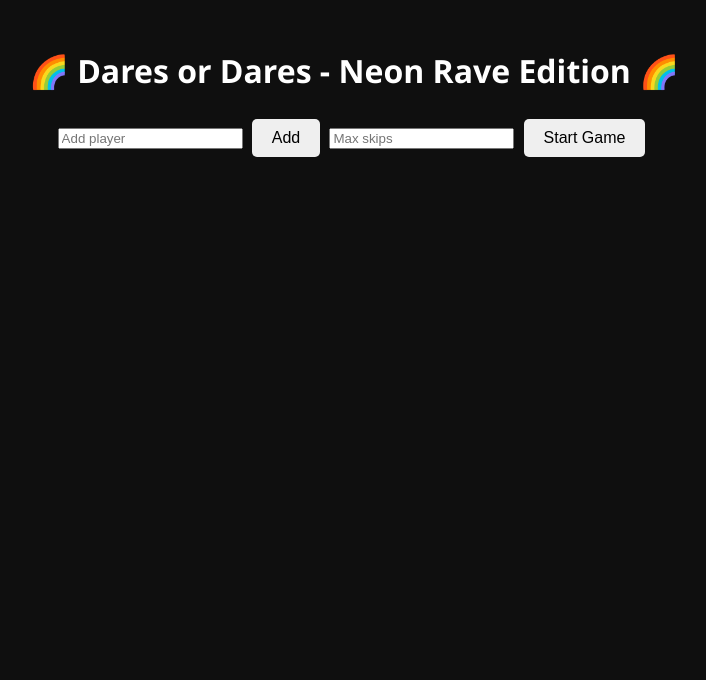
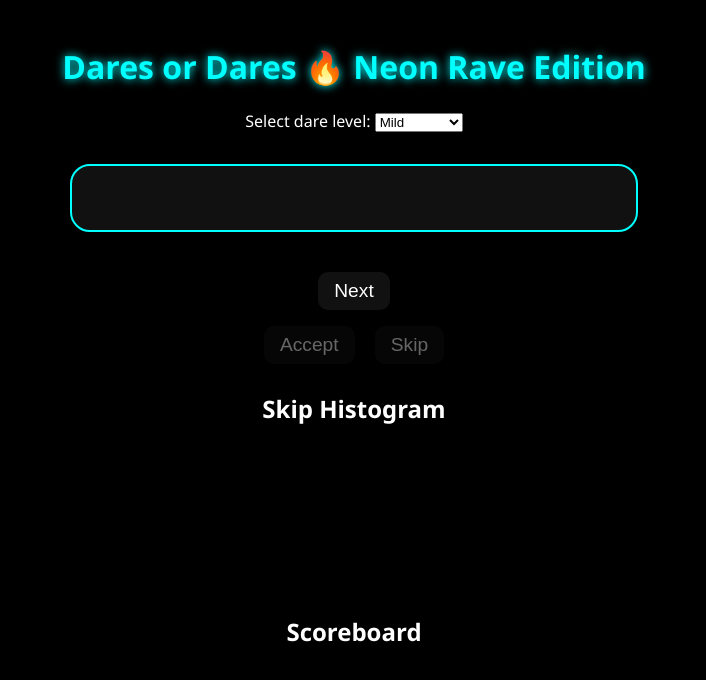
Before and after one commit to anomboi/dare-or-dare, a plain HTML site: page index.html in a window 1280 px wide. Both pictures are taken after a click on the button "Start Game". Shown: the whole page, without its empty margins (286-992 px from the left). Drawn offline with Linux system fonts and the light colour scheme.

Commit message:
Update index.html

```diff
--- a/index.html
+++ b/index.html
@@ -3,193 +3,228 @@
 <head>
   <meta charset="UTF-8" />
   <meta name="viewport" content="width=device-width, initial-scale=1.0" />
-  <title>Dares or Dares - Neon Rave</title>
+  <title>Dares or Dares: Neon Rave Edition</title>
   <style>
     body {
-      font-family: 'Segoe UI', Tahoma, Geneva, Verdana, sans-serif;
-      background-color: #0f0f0f;
+      font-family: 'Segoe UI', sans-serif;
+      background-color: #000;
       color: #fff;
       text-align: center;
-      padding: 20px;
+      padding: 1rem;
+    }
+    h1 {
+      color: #0ff;
+      animation: pulse 2s infinite;
+    }
+    @keyframes pulse {
+      0% { text-shadow: 0 0 10px #0ff; }
+      50% { text-shadow: 0 0 30px #0ff; }
+      100% { text-shadow: 0 0 10px #0ff; }
     }
     button {
-      margin: 5px;
-      padding: 10px 20px;
+      font-size: 1.2rem;
+      padding: 0.5rem 1rem;
+      margin: 0.5rem;
       border: none;
-      border-radius: 5px;
-      font-size: 1rem;
+      border-radius: 10px;
       cursor: pointer;
+      background-color: #111;
+      color: #fff;
+      transition: all 0.3s ease;
+    }
+    button:hover {
+      background-color: #222;
+      box-shadow: 0 0 15px #0ff;
     }
     button:disabled {
-      background-color: #555;
+      opacity: 0.4;
       cursor: not-allowed;
     }
-    #dareDisplay {
-      font-size: 1.5rem;
-      margin: 20px 0;
-      min-height: 60px;
+    .glow {
+      animation: glow 1.5s infinite alternate;
     }
-    .scoreboard {
-      margin-top: 30px;
+    @keyframes glow {
+      from { box-shadow: 0 0 5px #f0f, 0 0 10px #f0f; }
+      to { box-shadow: 0 0 20px #0ff, 0 0 30px #0ff; }
+    }
+    .card {
+      margin: 2rem auto;
+      padding: 2rem;
+      border: 2px solid #0ff;
+      border-radius: 20px;
+      background: #111;
+      max-width: 500px;
+      transition: transform 0.6s;
+      animation: flipIn 1s ease;
+    }
+    @keyframes flipIn {
+      from { transform: rotateY(90deg); opacity: 0; }
+      to { transform: rotateY(0deg); opacity: 1; }
+    }
+    #histogram {
+      display: flex;
+      justify-content: center;
+      align-items: flex-end;
+      gap: 10px;
+      height: 150px;
+      margin-bottom: 1rem;
     }
     .bar {
-      display: inline-block;
-      margin: 0 5px;
-      background: #ff0080;
-      width: 20px;
-      transition: height 0.3s ease;
+      width: 30px;
+      background-color: #f0f;
+      text-align: center;
+      color: white;
     }
-    select {
-      padding: 5px;
-      margin: 10px;
+    .bar-label {
+      margin-top: 5px;
+      font-size: 0.8rem;
     }
   </style>
 </head>
 <body>
-  <h1>🌈 Dares or Dares - Neon Rave Edition 🌈</h1>
-  <div>
-    <input id="playerInput" type="text" placeholder="Add player" />
-    <button onclick="addPlayer()">Add</button>
-    <input id="maxSkips" type="number" placeholder="Max skips" min="1" />
+  <h1>Dares or Dares 🔥 Neon Rave Edition</h1>
+  <div id="player-setup">
+    <textarea id="player-names" placeholder="Enter player names, one per line"></textarea><br/>
+    <input type="number" id="max-skips" placeholder="Max skips per player" /><br/>
     <button onclick="startGame()">Start Game</button>
   </div>
-  <div id="gameArea" style="display:none">
-    <h2 id="currentPlayer"></h2>
-    <select id="dareLevel">
-      <option value="mild">Mild</option>
-      <option value="spicy">Spicy</option>
-      <option value="dangerous">Dangerous</option>
-    </select><br/>
-    <button id="nextBtn" onclick="nextDare()">Next</button>
-    <button id="acceptBtn" onclick="acceptDare()" disabled>Accept</button>
-    <button id="skipBtn" onclick="skipDare()" disabled>Skip (Penalty: 1 shot)</button>
-    <div id="dareDisplay"></div>
-    <h3>Dare History</h3>
-    <ul id="dareHistory"></ul>
-    <div class="scoreboard">
-      <h3>Skip Count</h3>
-      <div id="histogram"></div>
+
+  <div id="game-area" style="display:none;">
+    <div>
+      <label>Select dare level:</label>
+      <select id="dareLevel">
+        <option value="mild">Mild</option>
+        <option value="spicy">Spicy</option>
+        <option value="dangerous">Dangerous</option>
+      </select>
     </div>
+
+    <div class="card" id="dare-card"></div>
+
+    <div>
+      <button id="nextBtn" onclick="nextDare()">Next</button><br/>
+      <button id="acceptBtn" onclick="acceptDare()" disabled>Accept</button>
+      <button id="skipBtn" onclick="skipDare()" disabled>Skip</button>
+    </div>
+
+    <h2>Skip Histogram</h2>
+    <div id="histogram"></div>
+
+    <h2>Scoreboard</h2>
+    <div id="scoreboard"></div>
   </div>
 
   <script>
-    const players = [];
-    const skips = {};
-    let currentPlayerIndex = 0;
-    let maxSkips = 3;
-
     const dareBanks = {
       mild: [
-        "Do a little dance for 15 seconds.",
-        "Give someone a compliment while looking deep into their eyes.",
-        "Trade an item of clothing with someone.",
+        "Do a catwalk around the room",
+        "Sing the chorus of your favorite pop song",
+        "Let someone draw on your arm with lipstick",
+        "Do 10 squats while making eye contact with someone",
+        "Impersonate a celebrity until someone guesses who it is"
       ],
       spicy: [
-        "Kiss someone on the neck.",
-        "Do a sexy pose and let someone take a picture.",
-        "Sit on someone’s lap for the next round.",
+        "Let someone put their hand under your shirt for 10 seconds",
+        "Kiss someone on the cheek, or lips if you're feeling bold",
+        "Take off one piece of clothing",
+        "Give someone a lap dance for 10 seconds",
+        "Trade shirts with someone for the next round"
       ],
       dangerous: [
-        "Let someone put their hand in your underwear for 3 rounds.",
-        "Have an erection contest with someone – first to react loses.",
-        "Do a dry frottage with someone for 20 seconds.",
+        "Let someone put their hand in your underwear for 10 seconds",
+        "Dry frottage with someone for 5 seconds",
+        "Erection contest with someone: whoever gets hard first loses and strips",
+        "Stand completely naked for the next round",
+        "Let someone lick your neck or chest for 5 seconds"
       ]
     };
 
-    const usedDares = {
-      mild: new Set(),
-      spicy: new Set(),
-      dangerous: new Set()
-    };
-
-    function addPlayer() {
-      const input = document.getElementById('playerInput');
-      const name = input.value.trim();
-      if (name && !players.includes(name)) {
-        players.push(name);
-        skips[name] = 0;
-        input.value = '';
-      }
-    }
+    let allDares = { mild: [], spicy: [], dangerous: [] };
+    let usedDares = { mild: new Set(), spicy: new Set(), dangerous: new Set() };
+    let players = [];
+    let currentPlayerIndex = 0;
+    let skips = {};
+    let maxSkips = 0;
 
     function startGame() {
-      const skipLimitInput = document.getElementById('maxSkips').value;
-      if (skipLimitInput) maxSkips = parseInt(skipLimitInput);
-      if (players.length === 0) return alert("Add players first!");
-      document.getElementById('gameArea').style.display = 'block';
-      currentPlayerIndex = 0;
-      updateTurn();
-    }
-
-    function updateTurn() {
-      const player = players[currentPlayerIndex];
-      document.getElementById('currentPlayer').innerText = `${player}'s turn`;
-      document.getElementById('acceptBtn').disabled = true;
-      document.getElementById('skipBtn').disabled = true;
-      document.getElementById('nextBtn').disabled = false;
+      players = document.getElementById("player-names").value.trim().split("\n").filter(p => p);
+      maxSkips = parseInt(document.getElementById("max-skips").value);
+      players.forEach(p => skips[p] = 0);
+      document.getElementById("player-setup").style.display = 'none';
+      document.getElementById("game-area").style.display = 'block';
+      Object.keys(dareBanks).forEach(level => allDares[level] = [...dareBanks[level]]);
+      updateHistogram();
+      updateScoreboard();
+      showNextButton();
     }
 
     function nextDare() {
+      const dareLevel = document.getElementById("dareLevel").value;
       const player = players[currentPlayerIndex];
-      const dareLevel = document.getElementById('dareLevel').value;
-      let bank = dareBanks[dareLevel];
-      let used = usedDares[dareLevel];
+      const dareList = allDares[dareLevel];
 
-      if (used.size === bank.length) used.clear();
+      if (usedDares[dareLevel].size >= dareList.length) usedDares[dareLevel].clear();
 
-      let dare;
+      let newDare;
       do {
-        dare = bank[Math.floor(Math.random() * bank.length)];
-      } while (used.has(dare));
-      used.add(dare);
+        newDare = dareList[Math.floor(Math.random() * dareList.length)];
+      } while (usedDares[dareLevel].has(newDare));
+      usedDares[dareLevel].add(newDare);
 
       const otherPlayers = players.filter(p => p !== player);
       const randomTarget = otherPlayers[Math.floor(Math.random() * otherPlayers.length)];
-      dare = dare.replace(/someone/g, randomTarget);
+      const personalizedDare = newDare.replace(/someone/g, randomTarget);
 
-      document.getElementById('dareDisplay').innerText = dare;
-      document.getElementById('acceptBtn').disabled = false;
-      document.getElementById('skipBtn').disabled = skips[player] >= maxSkips;
-      document.getElementById('nextBtn').disabled = true;
+      document.getElementById("dare-card").innerText = `${player}, your dare: ${personalizedDare}`;
+
+      document.getElementById("nextBtn").disabled = true;
+      document.getElementById("acceptBtn").disabled = false;
+      document.getElementById("skipBtn").disabled = skips[player] >= maxSkips;
     }
 
     function acceptDare() {
-      const dare = document.getElementById('dareDisplay').innerText;
-      const player = players[currentPlayerIndex];
-      logDare(player, dare);
-      nextPlayer();
+      nextTurn();
     }
 
     function skipDare() {
-      const dare = document.getElementById('dareDisplay').innerText;
       const player = players[currentPlayerIndex];
-      skips[player]++;
-      logDare(`${player} skipped`, dare);
-      drawHistogram();
-      nextPlayer();
+      if (skips[player] < maxSkips) skips[player]++;
+      updateHistogram();
+      updateScoreboard();
+      nextTurn();
     }
 
-    function logDare(player, dare) {
-      const history = document.getElementById('dareHistory');
-      const entry = document.createElement('li');
-      entry.textContent = `${player}: ${dare}`;
-      history.appendChild(entry);
+    function nextTurn() {
+      currentPlayerIndex = (currentPlayerIndex + 1) % players.length;
+      showNextButton();
     }
 
-    function nextPlayer() {
-      currentPlayerIndex = (currentPlayerIndex + 1) % players.length;
-      updateTurn();
+    function showNextButton() {
+      document.getElementById("nextBtn").disabled = false;
+      document.getElementById("acceptBtn").disabled = true;
+      document.getElementById("skipBtn").disabled = true;
     }
 
-    function drawHistogram() {
-      const histo = document.getElementById('histogram');
-      histo.innerHTML = '';
-      players.forEach(p => {
-        const bar = document.createElement('div');
-        bar.className = 'bar';
-        bar.style.height = (skips[p] * 20) + 'px';
-        bar.title = `${p}: ${skips[p]} skips`;
-        histo.appendChild(bar);
+    function updateHistogram() {
+      const histogram = document.getElementById("histogram");
+      histogram.innerHTML = '';
+      players.forEach(player => {
+        const barHeight = skips[player] * 20;
+        const bar = document.createElement("div");
+        bar.className = "bar";
+        bar.style.height = `${barHeight}px`;
+        bar.innerHTML = `<div>${skips[player]}</div><div class='bar-label'>${player}</div>`;
+        histogram.appendChild(bar);
+      });
+    }
+
+    function updateScoreboard() {
+      const board = document.getElementById("scoreboard");
+      board.innerHTML = '';
+      players.forEach(player => {
+        const entry = document.createElement("div");
+        entry.innerText = `${player} - Skips: ${skips[player]}`;
+        board.appendChild(entry);
       });
     }
   </script>
```
